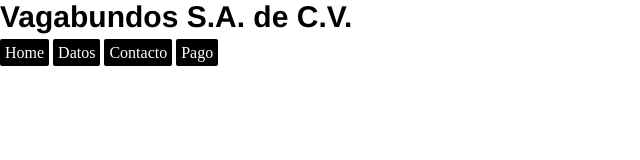
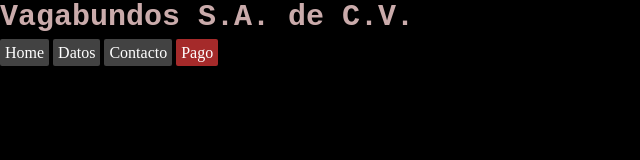
Before and after one commit to GersenX3/htmlCss, a plain HTML site: page reto15/index.html in a window 1280 px wide. Shown: the whole page, without its empty margins (0-640 px from the left). Drawn offline with Linux system fonts and the light colour scheme.

Commit message:
Se termino reto 15

```diff
--- a/reto15/index.html
+++ b/reto15/index.html
@@ -9,12 +9,12 @@
 </head>
 <body>
     <header class="page_header">
-        <h1 id="page_title" class="title">Vagabundos S.A. de C.V.</h1>
+        <h1 class="title">Vagabundos S.A. de C.V.</h1>
         <ul id="main_nav" class="nav">
             <li><a href="">Home</a></li>
             <li><a href="">Datos</a></li>
             <li><a href="">Contacto</a></li>
-            <li><a href="">Pago</a></li>
+            <li><a href="" class="pago">Pago</a></li>
         </ul>
     </header>
     <main></main>
--- a/reto15/style.css
+++ b/reto15/style.css
@@ -3,31 +3,35 @@
     padding: 0;
     margin: 0;
 }
+body{
+    background-color: black;
+}
 h1{
+    color: rgb(202, 171, 171);
     font-family: arial;
     margin-bottom: 10px;
-}
-#page_title{
-    font-family: helvetica;
 }
 .title{
     font-size: 30px;
     font-family: monospace;
 }
 
-#margin_nav{
+.nav{
     margin-top: 10px;
     list-style-type: none;
     padding-left: 0px;
 }
-#main_nav li{
+.nav li{
     display: inline-block;
 }
-#main_nav a{
+.nav a{
 
     color: white;
-    background-color: black;
+    background-color: rgb(66, 66, 66);
     padding: 5px;
     border-radius: 2px;
     text-decoration: none;
 }
+.nav .pago{
+    background-color: brown;
+}
```
